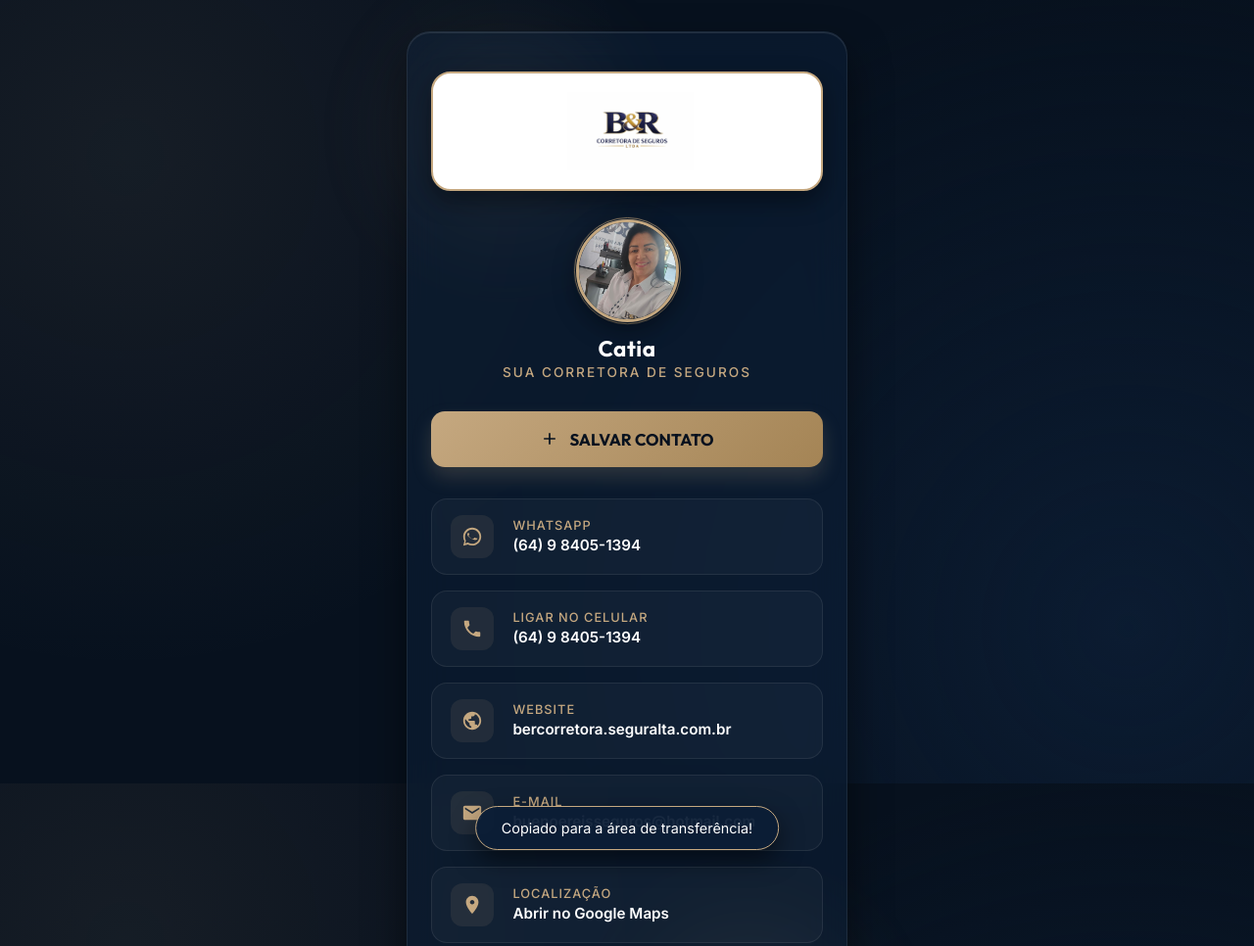
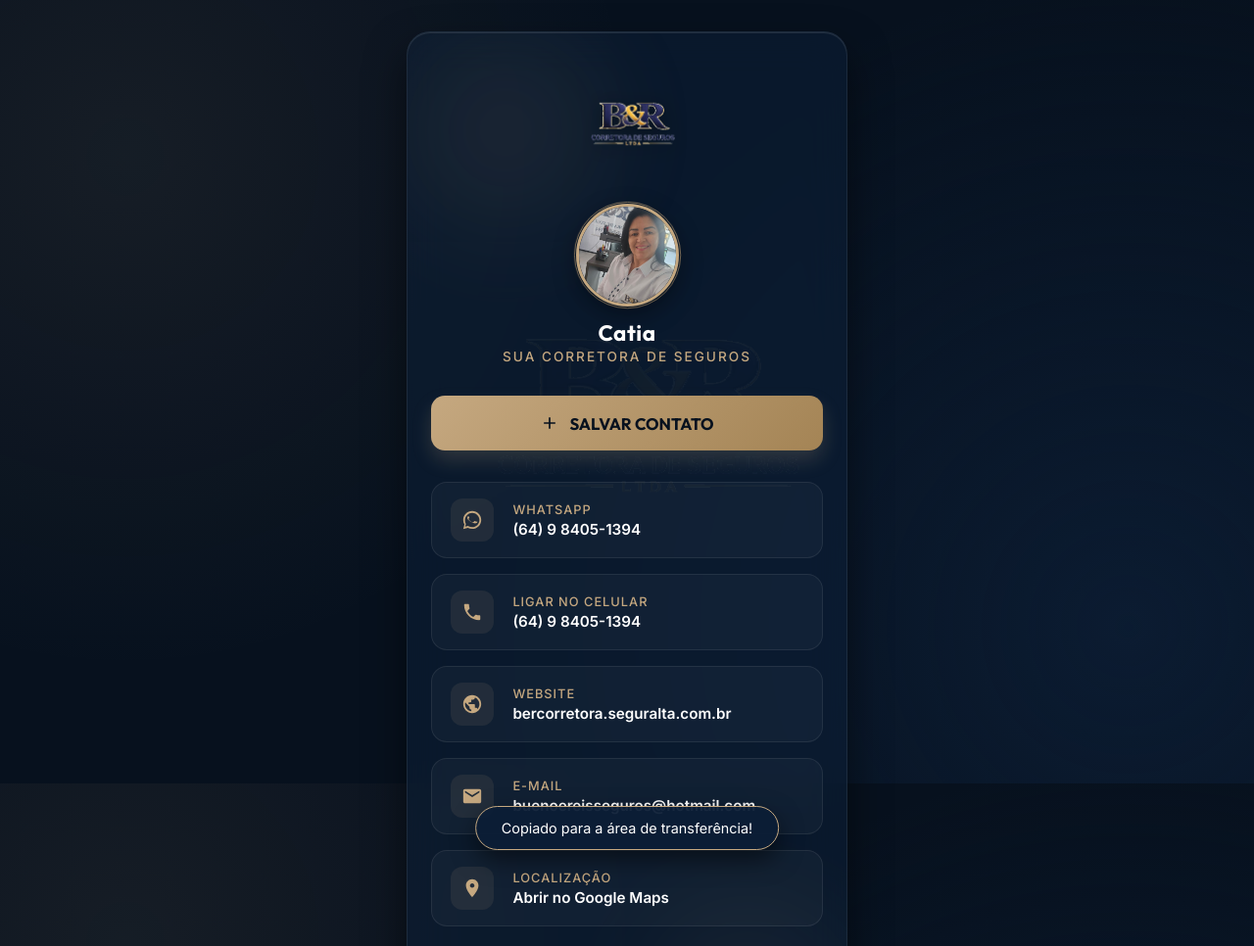
Before and after one commit to pauloricardoipa103-code/cartaodigitalcorretora, a website built with Vite: page index.html in a window 1280 px wide. Shown: the top 966 px of the page at 98% size. Built offline with nearby package versions, Linux system fonts and the light colour scheme.

Commit message:
feat: colocar a logo transparente como watermark e remover bordas brancas do topo

```diff
--- a/index.html
+++ b/index.html
@@ -30,7 +30,7 @@
         <div class="content">
             <!-- Brand Logo Section -->
             <div class="brand-logo-container">
-                <img src="logo.png" alt="B&R Corretora de Seguros" class="brand-logo">
+                <img src="logo_transparent.png" alt="B&R Corretora de Seguros" class="brand-logo">
             </div>
 
             <!-- Profile Section -->
--- a/style.css
+++ b/style.css
@@ -44,6 +44,23 @@ body {
     flex-direction: column;
     align-items: center;
     position: relative;
+    overflow: hidden;
+}
+
+.card-container::before {
+    content: '';
+    position: absolute;
+    top: 0;
+    left: 0;
+    width: 100%;
+    height: 100%;
+    background-image: url('logo_transparent.png');
+    background-size: 130%;
+    background-position: center 30%;
+    background-repeat: no-repeat;
+    opacity: 0.04;
+    pointer-events: none;
+    z-index: 0;
 }
 
 @media (min-width: 480px) {
@@ -87,22 +104,20 @@ body {
 /* Brand Logo Section */
 .brand-logo-container {
     width: 100%;
-    background: #ffffff;
-    padding: 1.2rem;
-    border-radius: 20px;
-    border: 2px solid var(--accent-gold);
-    box-shadow: 0 10px 25px rgba(0, 0, 0, 0.4);
     display: flex;
     justify-content: center;
     align-items: center;
-    margin-bottom: 1.8rem;
+    margin-bottom: 1.5rem;
+    padding: 0.5rem 0;
+    z-index: 1;
 }
 
 .brand-logo {
-    max-width: 100%;
-    max-height: 80px;
+    max-width: 85%;
+    max-height: 95px;
     object-fit: contain;
     display: block;
+    filter: drop-shadow(0 4px 10px rgba(0, 0, 0, 0.4)) brightness(1.25);
 }
 
 /* Profile Section */
```
Also changed, not shown: logo_transparent.png (added).
